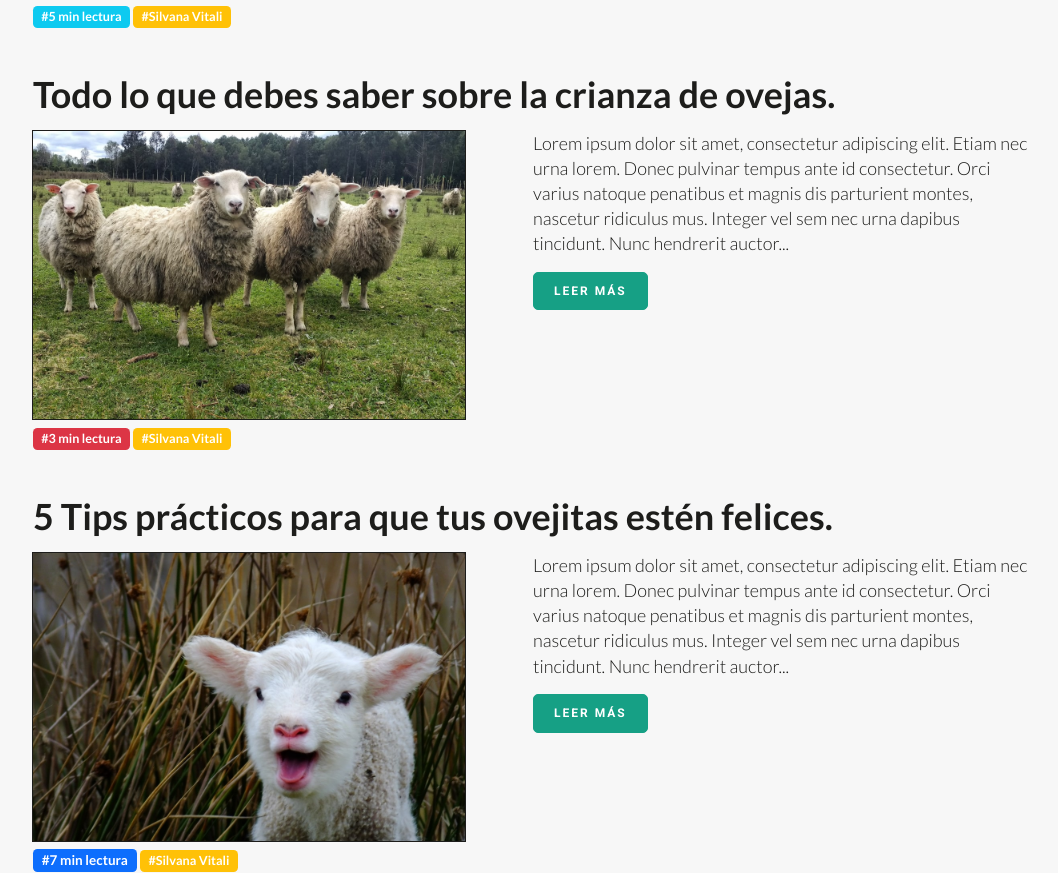
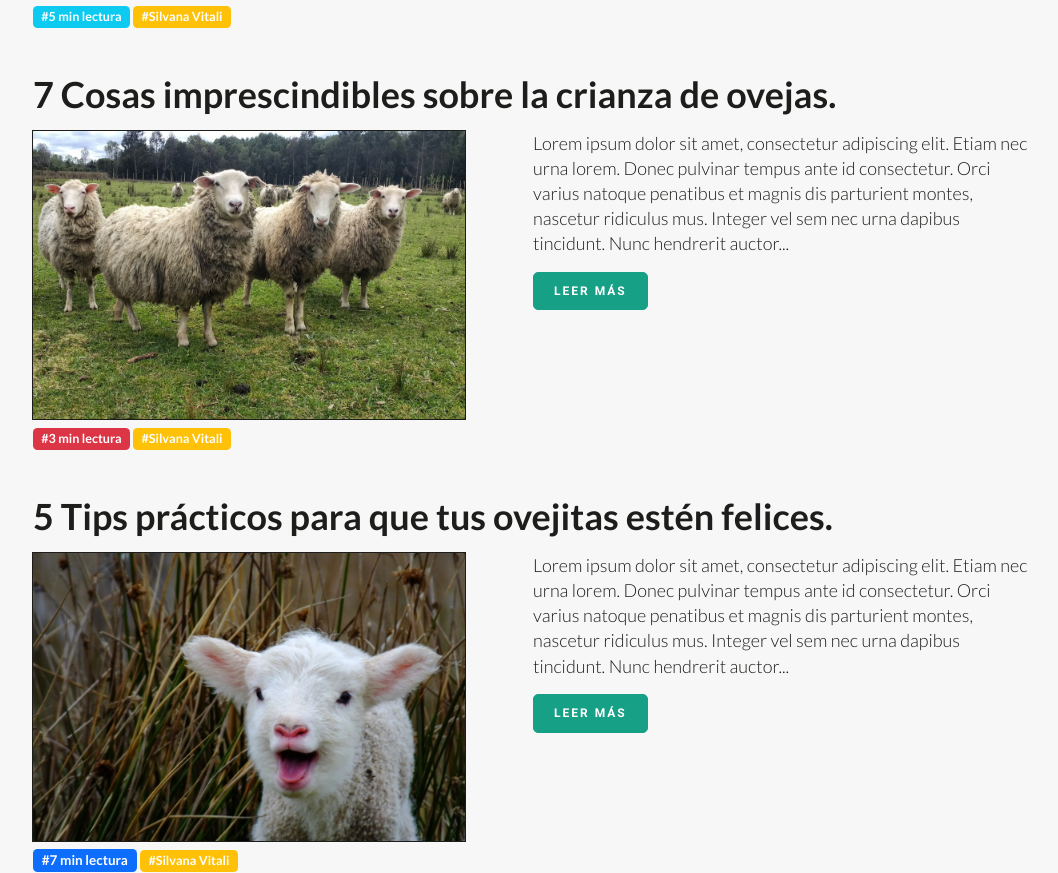
Before and after one commit to javierolivares-github/loomy_website, a plain HTML site: page dist/index.html in a window 1280 px wide. Shown: the part 1017-1890 px from the top of the page, without its empty margins (107-1165 px from the left). Drawn offline with nearby package versions, Linux system fonts and the light colour scheme.

Commit message:
Cambios nuevos en el titulo articulo 02

```diff
--- a/dist/index.html
+++ b/dist/index.html
@@ -116,7 +116,7 @@
     <!-- Article 02-->
     <article id="article02" class="mt-45 article">
       <!-- Article title -->
-      <h2 class="article__title">Todo lo que debes saber sobre la crianza de ovejas.</h2>
+      <h2 class="article__title">7 Cosas imprescindibles sobre la crianza de ovejas.</h2>
       <!-- Article content -->
       <div class="article__content">
         <!-- Article image -->
```
